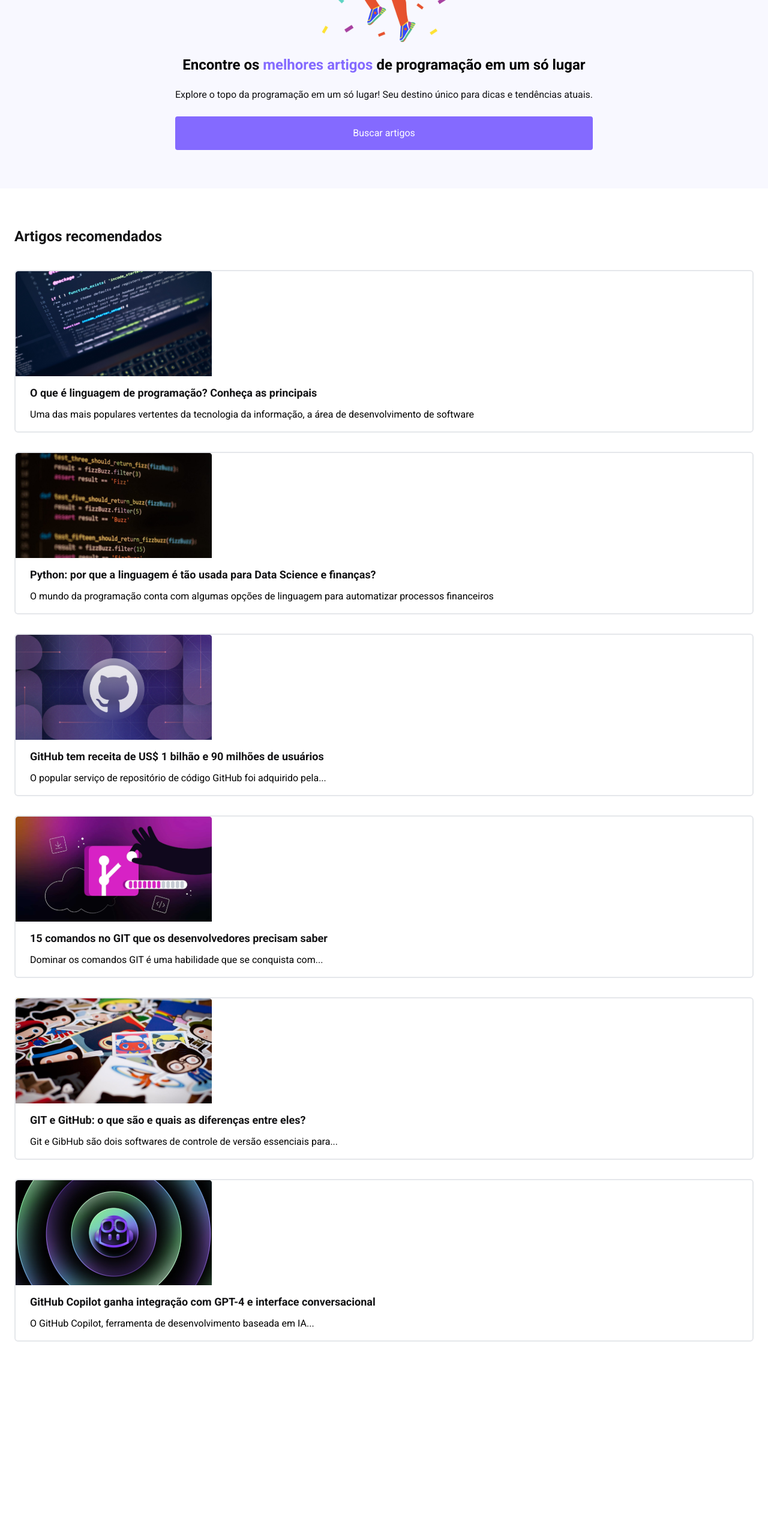
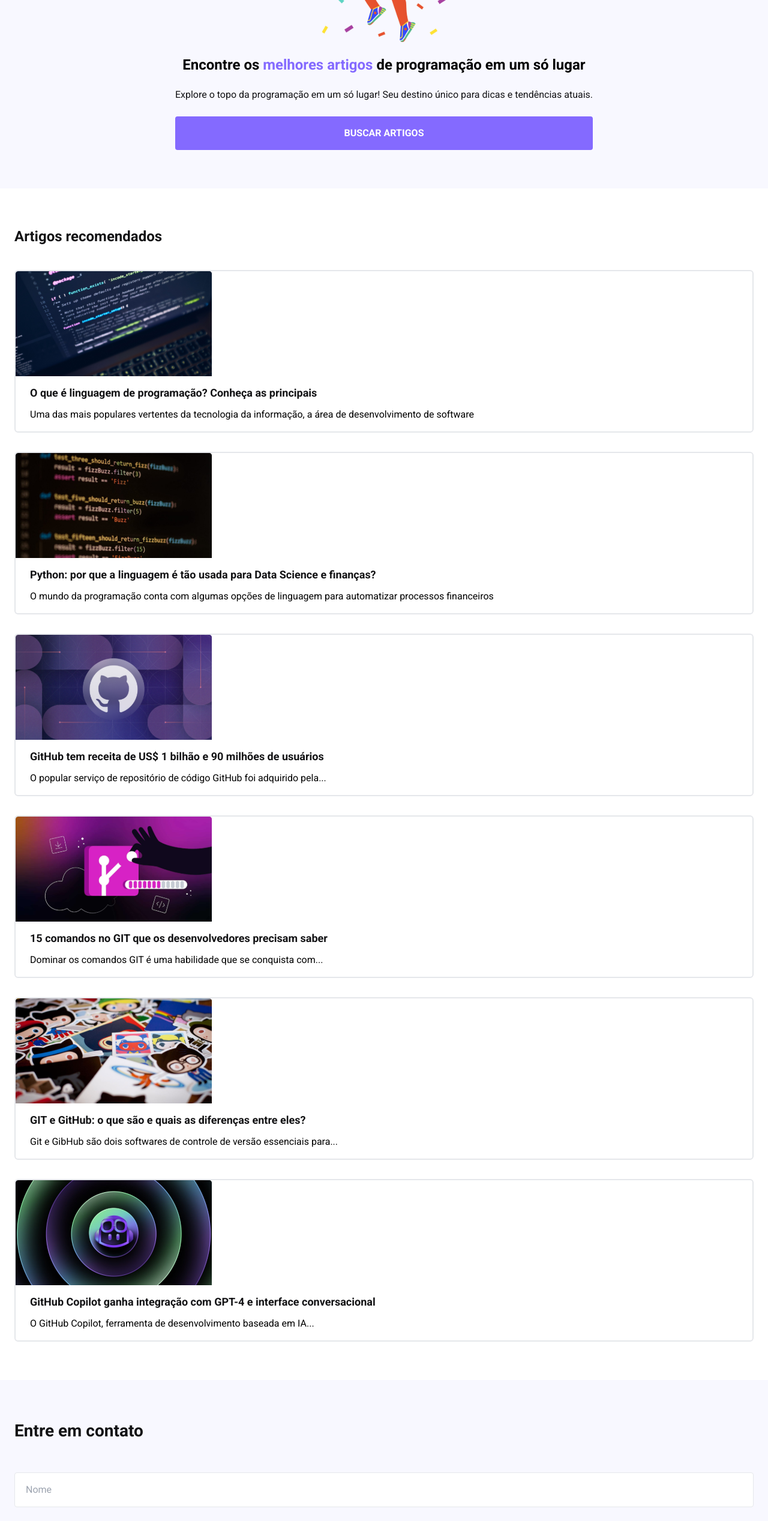
Before and after one commit to herloncosta/codelandia-desafio-03, a Next.js app: page / in a window 1280 px wide. Shown: the part 234-2769 px from the top of the page at 60% size. Before the commit the page ends 2534 px from the top, so only its background shows below. Built offline with nearby package versions, Linux system fonts and the light colour scheme.

Commit message:
create footer component

```diff
--- /dev/null
+++ b/src/app/components/Footer.tsx
@@ -0,0 +1,34 @@
+export const Footer = () => {
+    return (
+        <footer className="bg-background px-6 py-16">
+            <div className="flex flex-col gap-12">
+                <div>
+                    <h2 className="text-[28px] text-dark font-semibold">Entre em contato</h2>
+                </div>
+
+                <div className="flex flex-col gap-10">
+                    <form className="flex flex-col gap-6">
+                        <input
+                            className="px-[18px] py-4 rounded border"
+                            type="text"
+                            placeholder="Nome"
+                        />
+                        <input
+                            className="px-[18px] py-4 rounded border"
+                            type="text"
+                            placeholder="Email"
+                        />
+                        <textarea
+                            className="min-h-[150px] px-[18px] py-4 rounded border resize-none"
+                            placeholder="Assunto da mensagem"
+                        ></textarea>
+                    </form>
+
+                    <button className="py-4 bg-primary text-white uppercase font-bold rounded">
+                        entrar em contato
+                    </button>
+                </div>
+            </div>
+        </footer>
+    )
+}
--- a/src/app/components/Hero.tsx
+++ b/src/app/components/Hero.tsx
@@ -21,7 +21,9 @@
                         tendências atuais.
                     </p>
 
-                    <button className="py-4 bg-primary text-white rounded">Buscar artigos</button>
+                    <button className="py-4 bg-primary text-white uppercase font-bold rounded">
+                        Buscar artigos
+                    </button>
                 </div>
             </div>
         </header>
--- a/src/app/page.tsx
+++ b/src/app/page.tsx
@@ -1,4 +1,5 @@
 import { ArticlesContainer } from './components/ArticlesContainer'
+import { Footer } from './components/Footer'
 import { Hero } from './components/Hero'
 
 export default function Home() {
@@ -6,6 +7,7 @@
         <>
             <Hero />
             <ArticlesContainer />
+            <Footer />
         </>
     )
 }
```
